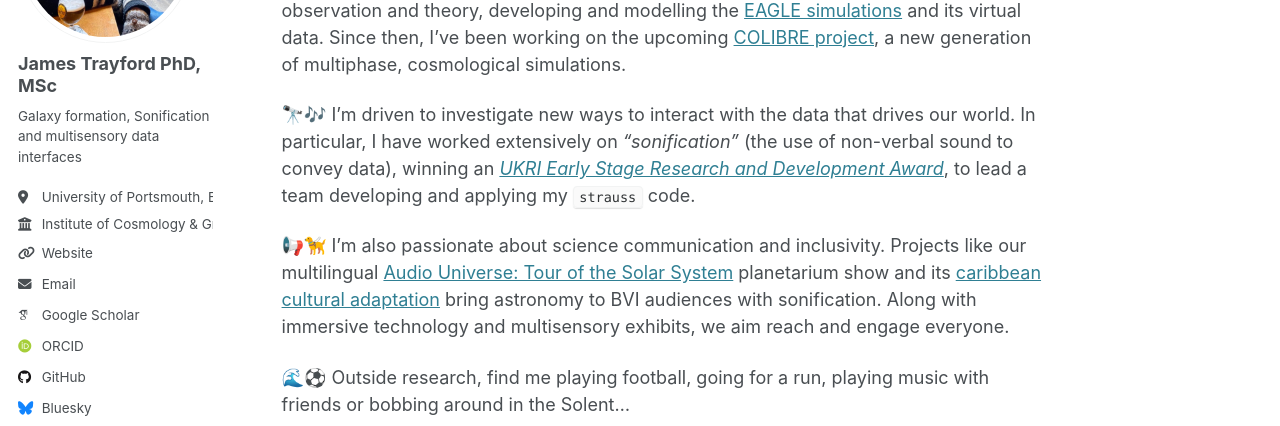
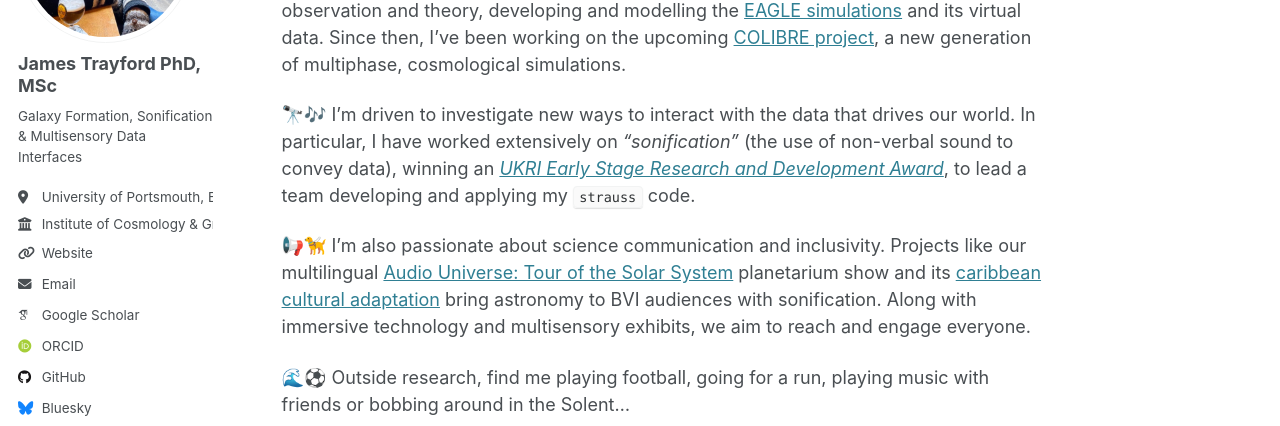
Before and after one commit to james-trayford/james-trayford.github.io, a Jekyll site: the page built from _pages/about.md, in a window 1280 px wide and 1302 px high. Shown: the part 249-675 px from the top of the window. Built offline with Jekyll 4.4.1, drawn with Linux system fonts in a browser that asks for light colours; some web fonts are replaced.

Commit message:
JAH proofread

```diff
--- a/_config.yml
+++ b/_config.yml
@@ -25,7 +25,7 @@ author:
   avatar           : "trayford_avi.jpg"
   name             : "James Trayford PhD, MSc"
   pronouns         : # example: "she/her"
-  bio              : "Galaxy formation, Sonification and multisensory data interfaces"
+  bio              : "Galaxy Formation, Sonification & Multisensory Data Interfaces"
   location         : "University of Portsmouth, England"
   employer         : "Institute of Cosmology & Gravitation"
   uri              : "https://researchportal.port.ac.uk/en/persons/james-trayford"
--- a/_pages/about.md
+++ b/_pages/about.md
@@ -15,7 +15,7 @@ redirect_from:
 
 <!-- [`strauss`]() is intended as a flexible, FOSS Pyhon package, to empower users to create sonification themselves. The `strauss` code underpins our [_Audio Universe_](https://www.audiouniverse.org/) collaboration; an international, interdisciplinary group interested in sonification for STEM and society more broadly.  -->
 
-📢🦮 I'm also passionate about science communication and inclusivity. Projects like our multilingual [Audio Universe: Tour of the Solar System](https://www.audiouniverse.org/education/shows/tour-of-the-solar-system) planetarium show and its [caribbean cultural adaptation](https://www.port.ac.uk/news-events-and-blogs/news/caribbean-beat-brings-the-universe-to-life#:~:text='Caribbean%20Audio%20Universe%3A%20Tour%20of,by%20a%20local%20voice%20actor) bring astronomy to BVI audiences with sonification.  Along with immersive technology and multisensory exhibits, we aim reach and engage everyone.
+📢🦮 I'm also passionate about science communication and inclusivity. Projects like our multilingual [Audio Universe: Tour of the Solar System](https://www.audiouniverse.org/education/shows/tour-of-the-solar-system) planetarium show and its [caribbean cultural adaptation](https://www.port.ac.uk/news-events-and-blogs/news/caribbean-beat-brings-the-universe-to-life#:~:text='Caribbean%20Audio%20Universe%3A%20Tour%20of,by%20a%20local%20voice%20actor) bring astronomy to BVI audiences with sonification.  Along with immersive technology and multisensory exhibits, we aim to reach and engage everyone.
 
 🌊⚽  Outside research, find me playing football, going for a run, playing music with friends or bobbing around in the Solent...
 
```
Also changed, not shown: _pages/cv.md (+1 -2 lines).
